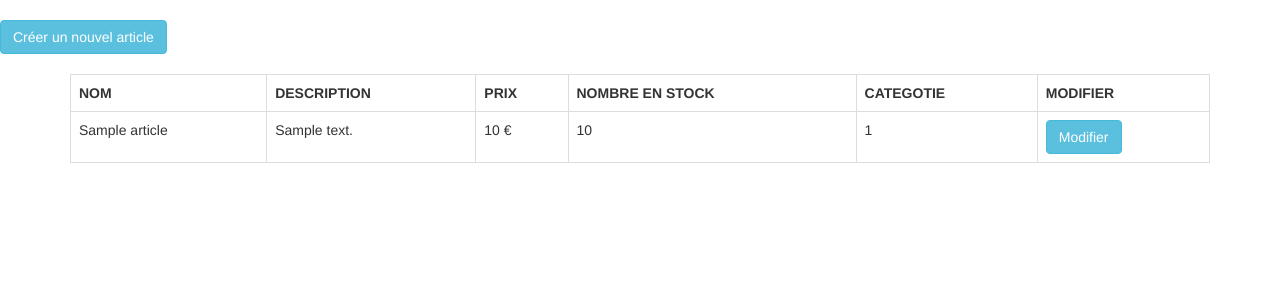
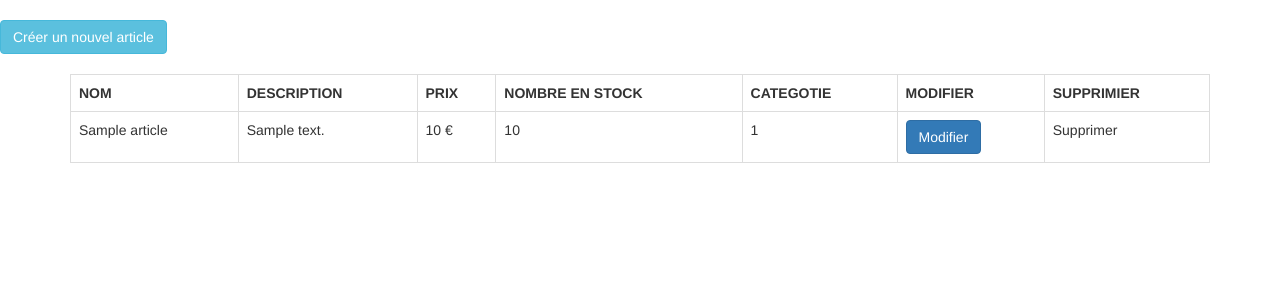
Before and after one commit to QuangMinh1902/my_project_symfony, a Symfony app: template templates/magasin/show.html.twig in a window 1280 px wide. Shown: the top 300 px of the page. Run offline with Twig, Linux system fonts and the light colour scheme; the template is opened without the code that fills it: most values are stand-ins (such as "Sample title", 1, 10 or a date in 2020); some libraries are stand-ins or nearby versions.

Commit message:
udqsdfqsdf

```diff
--- a/templates/magasin/show.html.twig
+++ b/templates/magasin/show.html.twig
@@ -22,6 +22,7 @@
 						<th>NOMBRE EN STOCK</th>
 						<th>CATEGOTIE</th>
 						<th>MODIFIER</th>
+						<th>SUPPRIMIER</th>
 					</tr>
 				{% endif %}
 
@@ -42,7 +43,10 @@
 						{{article.idCategorie|e }}
 					</td>
 					<td>
-						<a href={{path("edit_article",{id:article.id} )}} class="btn btn-info">Modifier</a>
+						<a href={{path("edit_article",{id:article.id} )}} class="btn btn-primary">Modifier</a>
+					</td>
+					<td>
+					Supprimer
 					</td>
 				</tr>
 				{% if loop.last %}
```
